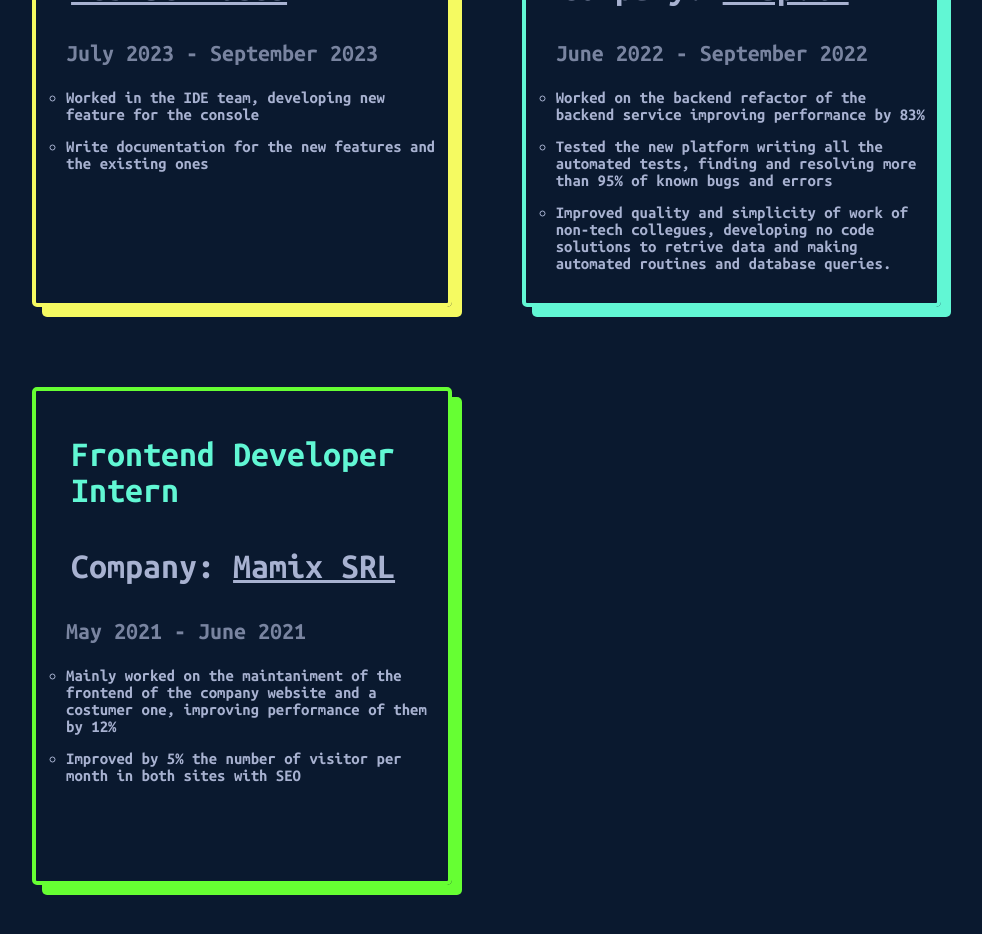
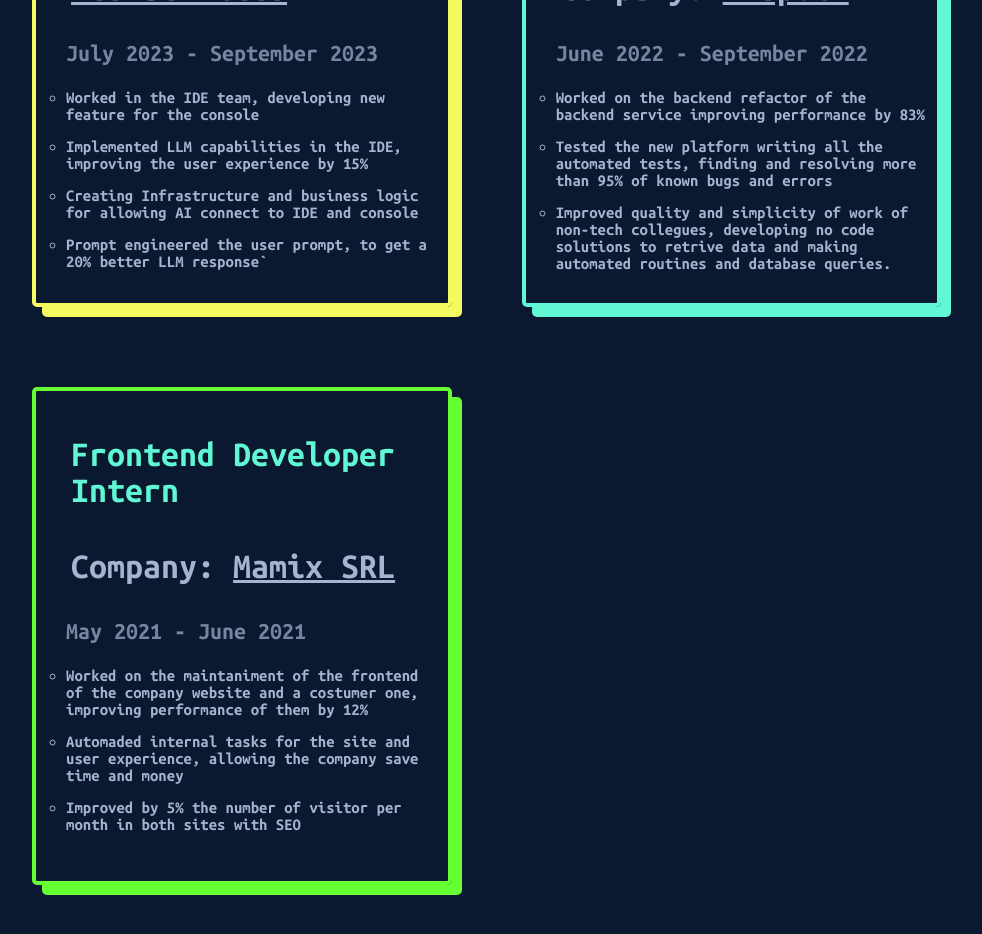
Before and after one commit to MatteoPossamai/portfolio, a React (Create React App) app: page / in a window 1280 px wide. Shown: the part 2340-3274 px from the top of the page, without its empty margins (176-1158 px from the left). Built offline with nearby package versions, Linux system fonts and the light colour scheme.

Commit message:
content update and new resume

```diff
--- a/src/components/header.tsx
+++ b/src/components/header.tsx
@@ -40,7 +40,7 @@ function Header() {
 
                 <img src="logo.png" alt="logo" className="header-image"/>
 
-                <a href="https://ik.imagekit.io/matteopossamai/MatteoPossamai_CV_Iy1zQ4U1P.pdf?ik-sdk-version=javascript-1.4.3&updatedAt=1667325958995" className="resume-button">Resume</a>
+                <a href="https://ik.imagekit.io/matteopossamai/MatteoPossamai_resume_wZfpW_8A_.pdf?updatedAt=1690710388687" className="resume-button">Resume</a>
 
                 <div className="header-text">
                     <a href="#about" className="header-button"><p className="number">01. </p> About</a>
--- a/src/data/jobs.json
+++ b/src/data/jobs.json
@@ -9,7 +9,9 @@
             "working-period": "July 2023 - September 2023",
             "tasks": [
                 "Worked in the IDE team, developing new feature for the console",
-                "Write documentation for the new features and the existing ones"
+                "Implemented LLM capabilities in the IDE, improving the user experience by 15%",
+                "Creating Infrastructure and business logic for allowing AI connect to IDE and console",
+                "Prompt engineered the user prompt, to get a 20% better LLM response`"
             ]
         },
 
@@ -33,7 +35,8 @@
             "company-website": "https://mamix.it/",
             "working-period": "May 2021 - June 2021",
             "tasks": [
-                "Mainly worked on the maintaniment of the frontend of the company website and a costumer one, improving performance of them by 12%",
+                "Worked on the maintaniment of the frontend of the company website and a costumer one, improving performance of them by 12%",
+                "Automaded internal tasks for the site and user experience, allowing the company save time and money",
                 "Improved by 5% the number of visitor per month in both sites with SEO"
             ]
         }
```
